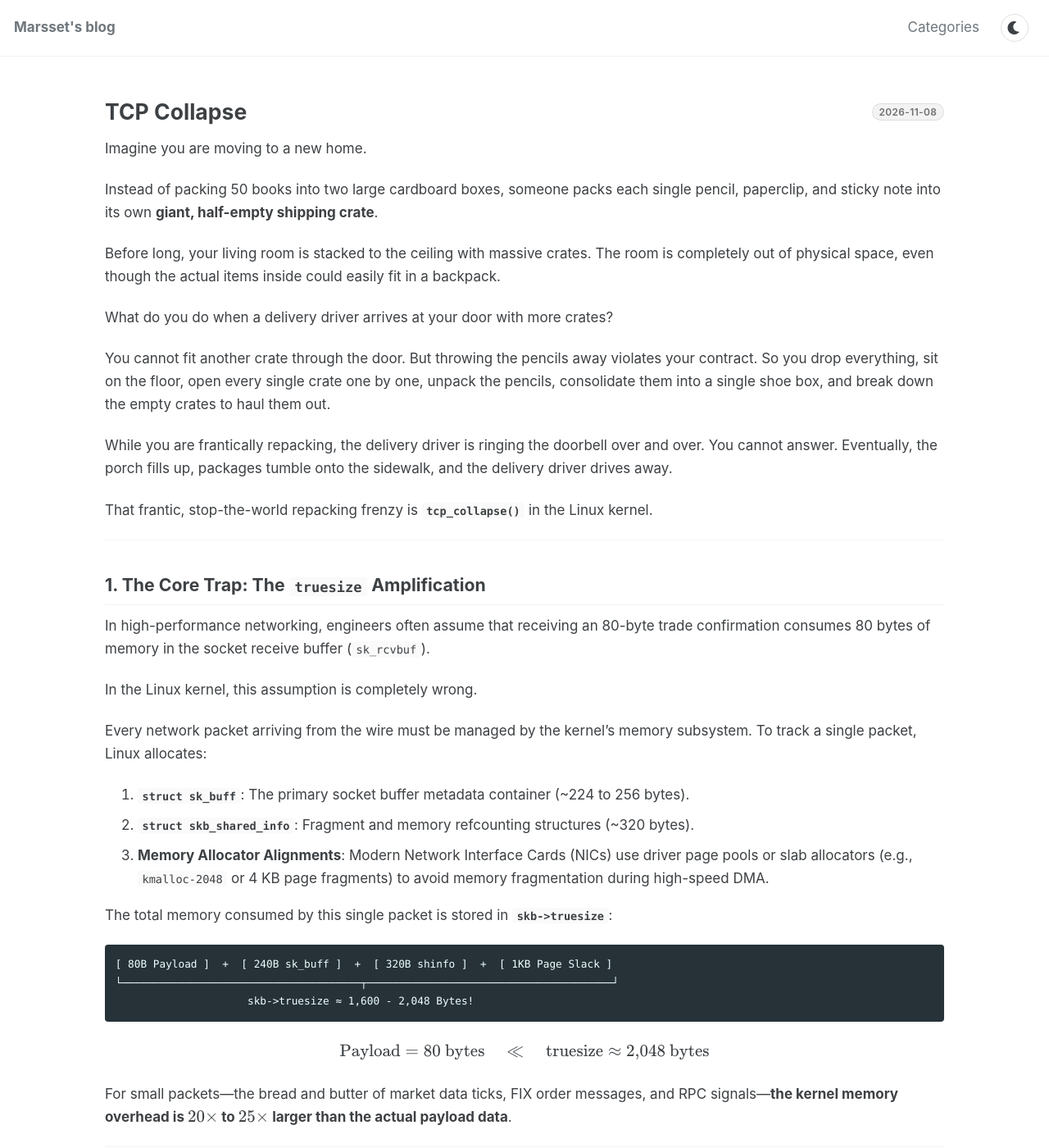
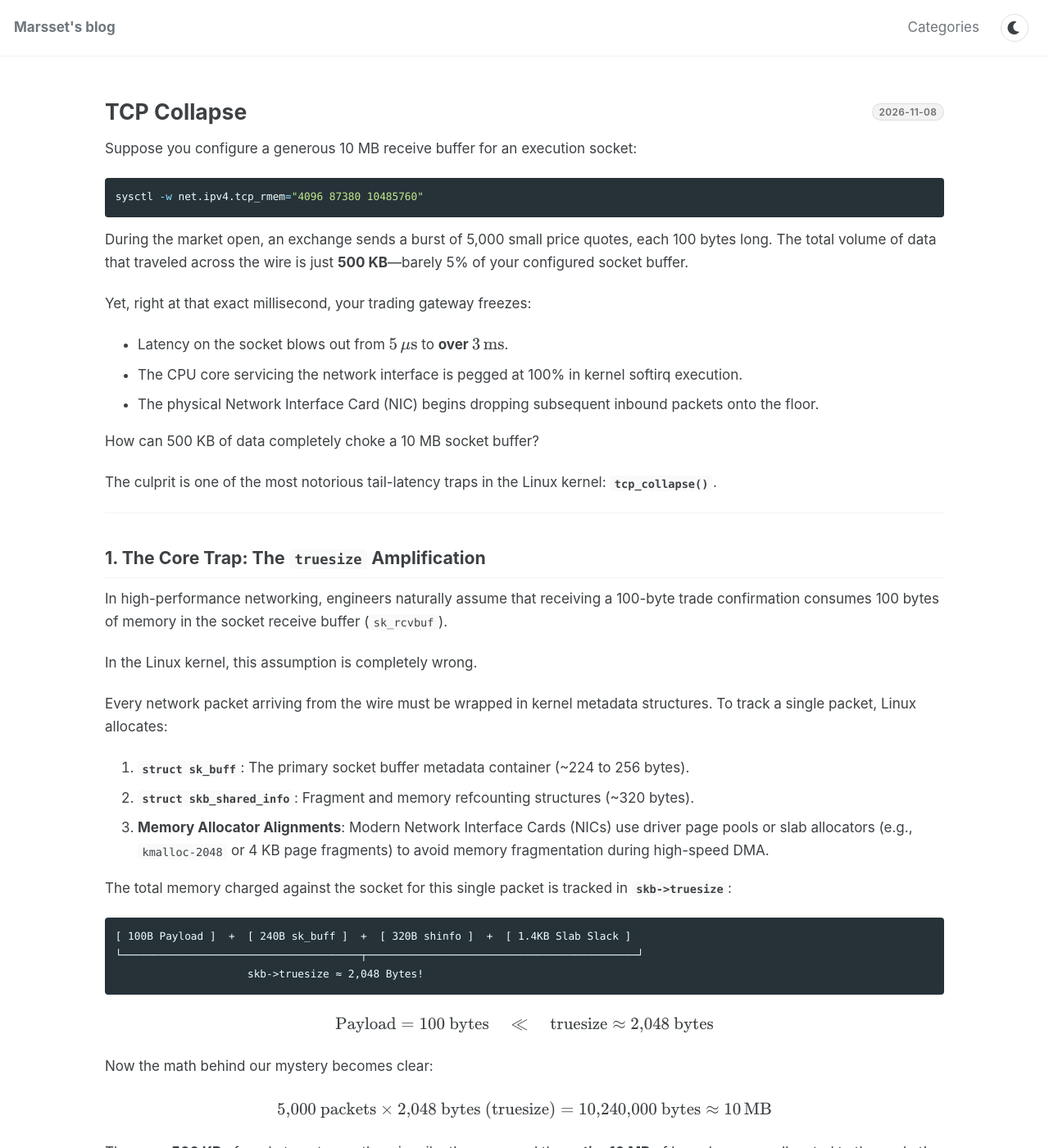
Before and after one commit to marsset/marsset.github.io, a Jekyll site: the page built from _posts/2026-11-09-tcp-collapse.markdown, in a window 1280 px wide and 1400 px high. Shown: the whole window at 82% size. Built offline with Jekyll 4.4.1, drawn with Linux system fonts in a browser that asks for light colours; cached includes are drawn as plain includes; formulas are drawn with MathJax 3; some of the changed text lies outside the part shown.

Commit message:
docs: rewrite TCP collapse intro using grounded technical paradox

````diff
--- a/_posts/2026-11-09-tcp-collapse.markdown
+++ b/_posts/2026-11-09-tcp-collapse.markdown
@@ -8,44 +8,51 @@ excerpt: >
   An intuitive, deep dive into Linux tcp_collapse(): the truesize amplification trap, how thousands of small packets deceive TCP flow control, why emergency kernel defragmentation freezes CPU cores for milliseconds during market bursts, and how to eliminate it.
 ---
 
-Imagine you are moving to a new home.
+Suppose you configure a generous 10 MB receive buffer for an execution socket:
 
-Instead of packing 50 books into two large cardboard boxes, someone packs each single pencil, paperclip, and sticky note into its own **giant, half-empty shipping crate**.
+```bash
+sysctl -w net.ipv4.tcp_rmem="4096 87380 10485760"
+```
 
-Before long, your living room is stacked to the ceiling with massive crates. The room is completely out of physical space, even though the actual items inside could easily fit in a backpack.
+During the market open, an exchange sends a burst of 5,000 small price quotes, each 100 bytes long. The total volume of data that traveled across the wire is just **500 KB**—barely 5% of your configured socket buffer.
 
-What do you do when a delivery driver arrives at your door with more crates?
+Yet, right at that exact millisecond, your trading gateway freezes:
+* Latency on the socket blows out from $5\,\mu\text{s}$ to **over $3\,\text{ms}$**.
+* The CPU core servicing the network interface is pegged at 100% in kernel softirq execution.
+* The physical Network Interface Card (NIC) begins dropping subsequent inbound packets onto the floor.
 
-You cannot fit another crate through the door. But throwing the pencils away violates your contract. So you drop everything, sit on the floor, open every single crate one by one, unpack the pencils, consolidate them into a single shoe box, and break down the empty crates to haul them out.
+How can 500 KB of data completely choke a 10 MB socket buffer?
 
-While you are frantically repacking, the delivery driver is ringing the doorbell over and over. You cannot answer. Eventually, the porch fills up, packages tumble onto the sidewalk, and the delivery driver drives away.
-
-That frantic, stop-the-world repacking frenzy is **`tcp_collapse()`** in the Linux kernel.
+The culprit is one of the most notorious tail-latency traps in the Linux kernel: **`tcp_collapse()`**.
 
 ---
 
 ## 1. The Core Trap: The `truesize` Amplification
 
-In high-performance networking, engineers often assume that receiving an 80-byte trade confirmation consumes 80 bytes of memory in the socket receive buffer (`sk_rcvbuf`).
+In high-performance networking, engineers naturally assume that receiving a 100-byte trade confirmation consumes 100 bytes of memory in the socket receive buffer (`sk_rcvbuf`).
 
 In the Linux kernel, this assumption is completely wrong.
 
-Every network packet arriving from the wire must be managed by the kernel's memory subsystem. To track a single packet, Linux allocates:
+Every network packet arriving from the wire must be wrapped in kernel metadata structures. To track a single packet, Linux allocates:
 1. **`struct sk_buff`**: The primary socket buffer metadata container (~224 to 256 bytes).
 2. **`struct skb_shared_info`**: Fragment and memory refcounting structures (~320 bytes).
 3. **Memory Allocator Alignments**: Modern Network Interface Cards (NICs) use driver page pools or slab allocators (e.g., `kmalloc-2048` or 4 KB page fragments) to avoid memory fragmentation during high-speed DMA.
 
-The total memory consumed by this single packet is stored in **`skb->truesize`**:
+The total memory charged against the socket for this single packet is tracked in **`skb->truesize`**:
 
 ```text
-[ 80B Payload ]  +  [ 240B sk_buff ]  +  [ 320B shinfo ]  +  [ 1KB Page Slack ]
-└──────────────────────────────────────┬───────────────────────────────────────┘
-                     skb->truesize ≈ 1,600 - 2,048 Bytes!
+[ 100B Payload ]  +  [ 240B sk_buff ]  +  [ 320B shinfo ]  +  [ 1.4KB Slab Slack ]
+└──────────────────────────────────────┬───────────────────────────────────────────┘
+                     skb->truesize ≈ 2,048 Bytes!
 ```
 
-$$\text{Payload} = 80 \text{ bytes} \quad \ll \quad \text{truesize} \approx 2{,}048 \text{ bytes}$$
+$$\text{Payload} = 100 \text{ bytes} \quad \ll \quad \text{truesize} \approx 2{,}048 \text{ bytes}$$
 
-For small packets—the bread and butter of market data ticks, FIX order messages, and RPC signals—**the kernel memory overhead is $20\times$ to $25\times$ larger than the actual payload data**.
+Now the math behind our mystery becomes clear:
+
+$$5{,}000 \text{ packets} \times 2{,}048 \text{ bytes (truesize)} = 10{,}240{,}000 \text{ bytes} \approx 10\,\text{MB}$$
+
+The mere **500 KB** of market quotes on the wire silently consumed the **entire 10 MB** of kernel memory allocated to the socket!
 
 ---
 
````
Also changed, not shown: AGENTS.md (+8 -7 lines), .gemini/rules/writing_style.md.
